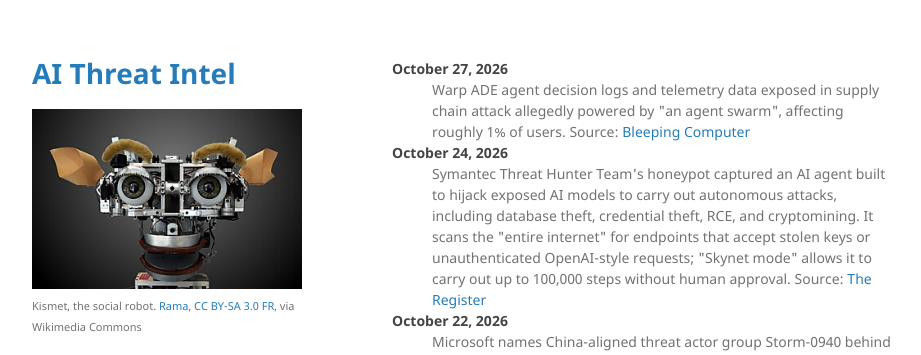
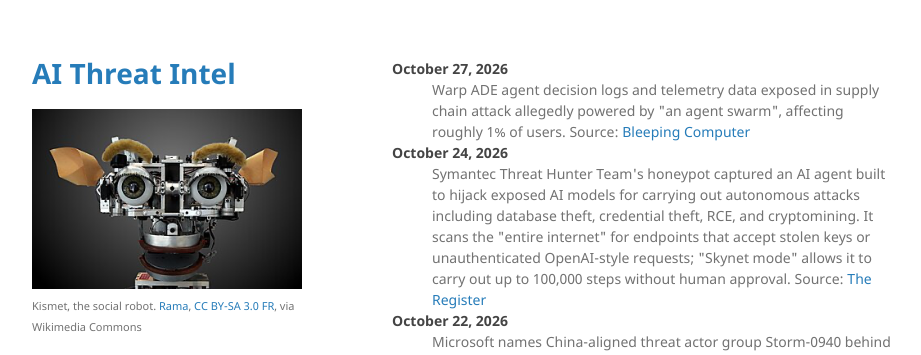
Before and after one commit to alexsinfosec/aithreatintel, a Jekyll site: the page built from index.md, in a window 1280 px wide and 900 px high. Shown: the top 355 px of the window, without its empty margins (178-1099 px from the left). Built offline with Jekyll 4.4.1, drawn with Linux system fonts in a browser that asks for light colours.

Commit message:
Revise AI agent incident details in index.md
Updated the description of an AI agent's capabilities and incidents reported by the Symantec Threat Hunter Team.

```diff
--- a/index.md
+++ b/index.md
@@ -6,7 +6,7 @@ layout: default
 <dt>October 27, 2026</dt>
 <dd>Warp ADE agent decision logs and telemetry data exposed in supply chain attack allegedly powered by "an agent swarm", affecting roughly 1% of users. Source: <a href="https://www.bleepingcomputer.com/news/security/warp-discloses-breach-exposing-ai-agent-logs-user-telemetry-data/" target="_blank">Bleeping Computer</a></dd>
 <dt>October 24, 2026</dt>
-<dd>Symantec Threat Hunter Team's honeypot captured an AI agent built to hijack exposed AI models to carry out autonomous attacks, including database theft, credential theft, RCE, and cryptomining. It scans the "entire internet" for endpoints that accept stolen keys or unauthenticated OpenAI-style requests; "Skynet mode" allows it to carry out up to 100,000 steps without human approval. Source: <a href="https://www.theregister.com/security/2026/10/24/autonomous-attack-agent-in-skynet-mode-hijacks-other-models-to-carry-out-its-evil-deeds/5305215" target="_blank">The Register</a></dd>
+<dd>Symantec Threat Hunter Team's honeypot captured an AI agent built to hijack exposed AI models for carrying out autonomous attacks including database theft, credential theft, RCE, and cryptomining. It scans the "entire internet" for endpoints that accept stolen keys or unauthenticated OpenAI-style requests; "Skynet mode" allows it to carry out up to 100,000 steps without human approval. Source: <a href="https://www.theregister.com/security/2026/10/24/autonomous-attack-agent-in-skynet-mode-hijacks-other-models-to-carry-out-its-evil-deeds/5305215" target="_blank">The Register</a></dd>
 <dt>October 22, 2026</dt>
 <dd>Microsoft names China-aligned threat actor group Storm-0940 behind ARTEX-enabled automated attacks against Microsoft 365 environments; the attackers used compromised ConnectWise application credentials to exploit granted permissions. ARTEX enablement resulted in 2,000+ attempts per minute, compressing the kill chain to under 3 hours in some instances; persistent privilege had been established in numerous organizations. Source: <a href="https://www.theregister.com/security/2026/10/22/microsoft-says-connectwise-breach-let-chinese-spies-loose-on-2250-cloud-tenants/5304687" target="_blank">The Register</a></dd>
 <dt>October 21, 2026</dt>
```
